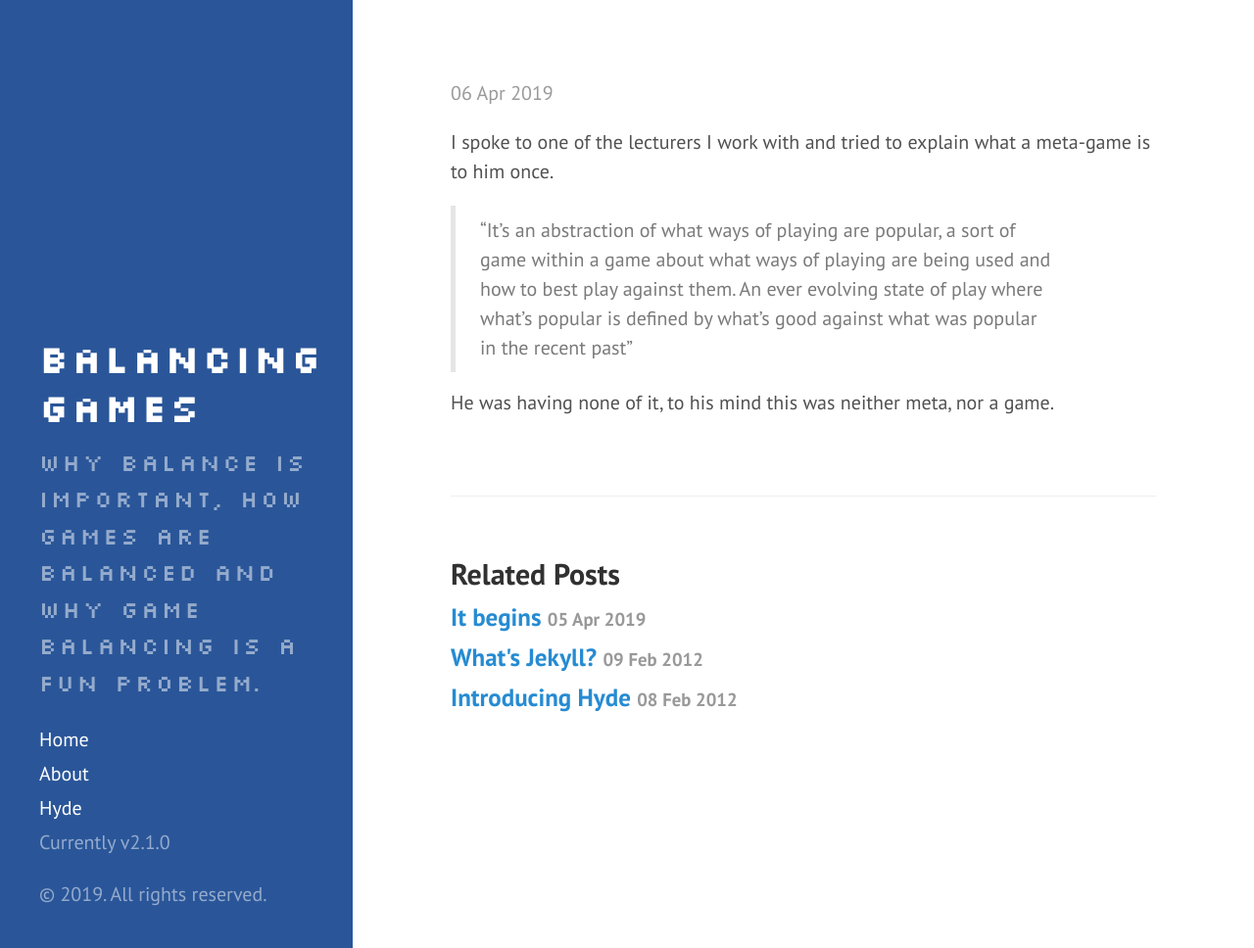
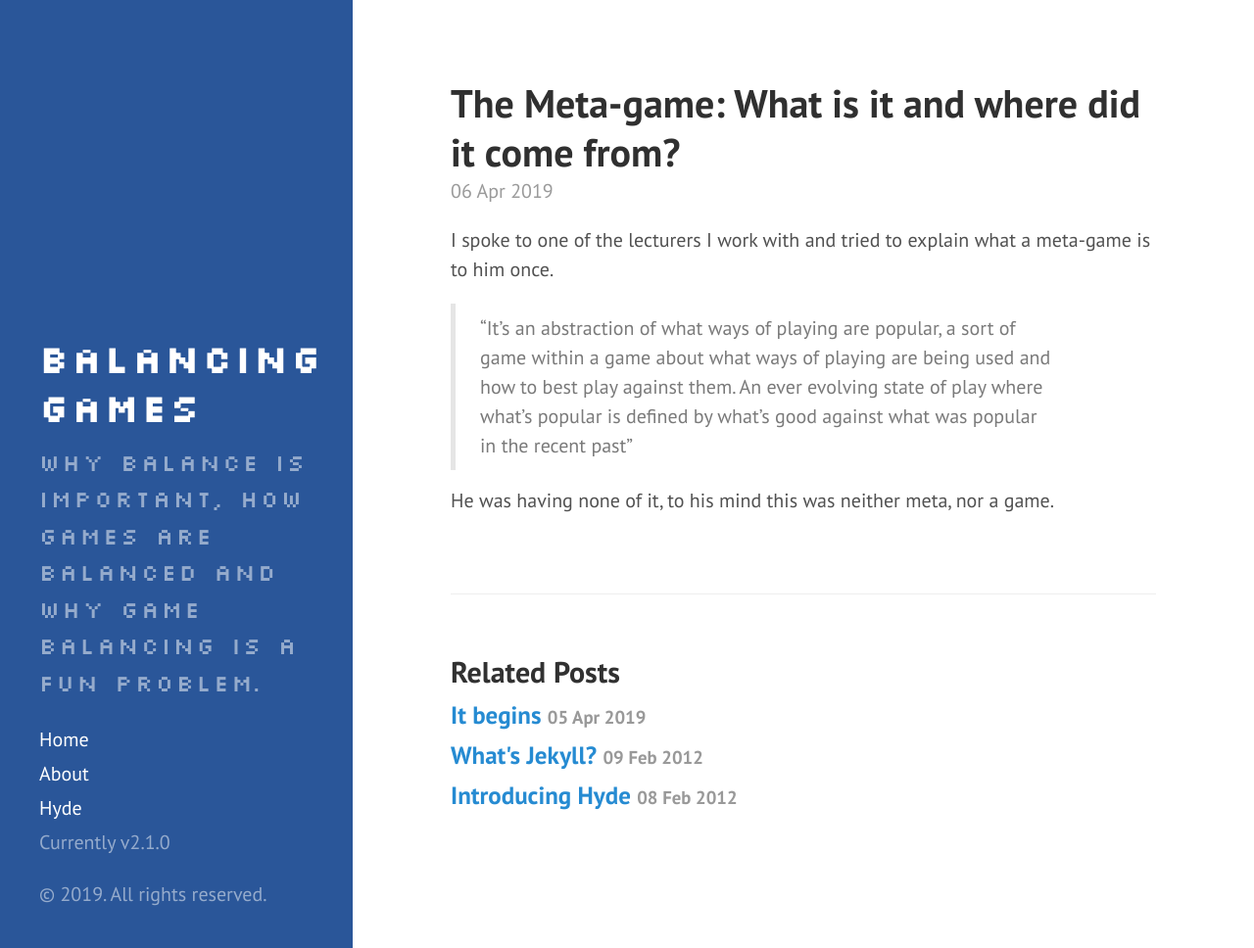
Before and after one commit to WJLKavanagh/balancing_blog, a Jekyll site: the page built from _posts/2019-04-06-meta-games.md, in a window 1280 px wide and 968 px high. Shown: the whole window at 98% size. Built offline with Jekyll 4.4.1, drawn with Linux system fonts in a browser that asks for light colours; our own code applies the rules of GitHub Pages for plain Markdown files.

Commit message:
post number 2 begins

```diff
--- a/_posts/2019-04-06-meta-games.md
+++ b/_posts/2019-04-06-meta-games.md
@@ -1,6 +1,6 @@
 ---
 layout: post
-title: The Meta-game: What is it and where did it come from?
+title: 'The Meta-game: What is it and where did it come from?'
 hidden: false
 ---
 
```
